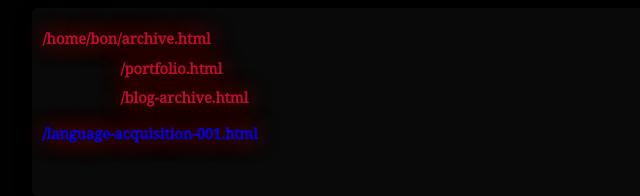
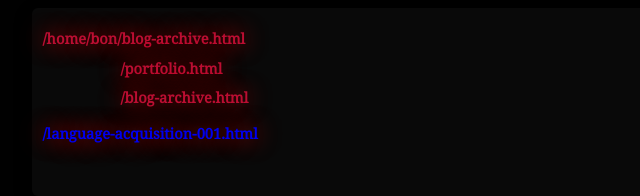
Before and after one commit to Bonono63/bonono63.github.io, a plain HTML site: page archive.html in a window 1280 px wide. Shown: the full height of the page, 102-742 px from the left. Drawn offline with Linux system fonts and the light colour scheme.

Commit message:
minor fix for blog-archive

```diff
--- a/archive.html
+++ b/archive.html
@@ -1,12 +1,12 @@
 <!DOCTYPE html>
 <html lang="en-us">
 <head>
- <title>/home/bon/archive.html</title>
+ <title>/home/bon/blog-archive.html</title>
  <link rel="stylesheet" href="styles.css">
 </head>
 <body>
   <div class="content">
-   <h1 style="text-align: left;">/home/bon/archive.html</h1>
+   <h1 style="text-align: left;">/home/bon/blog-archive.html</h1>
    <a style="text-indent: 78px; text-align: left;" href="https://bonono63.github.io/portfolio.html"><h1>/portfolio.html</h1></a>
    <a style="text-indent: 78px; text-align: left;" href="https://bonono63.github.io/archive.html"><h1>/blog-archive.html</h1></a>
 
```
